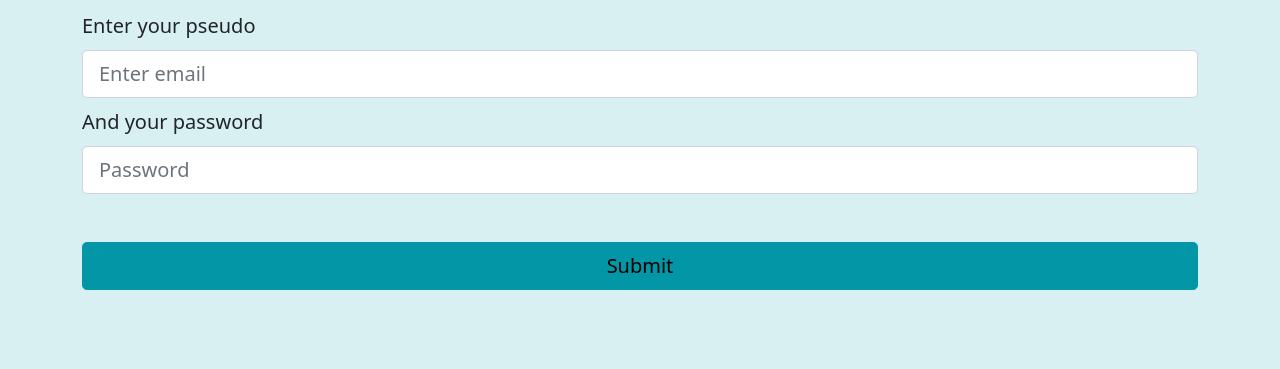
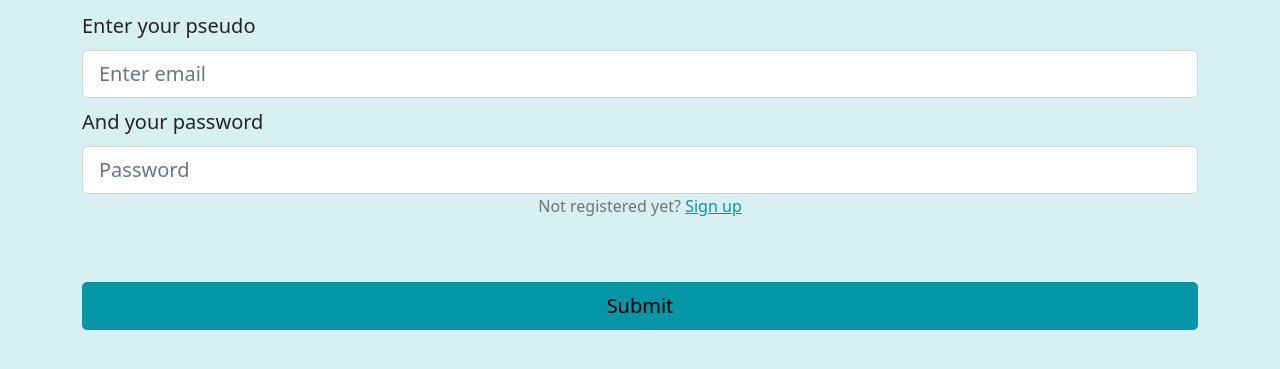
Before and after one commit to HE-Arc/E.T.-Telephone-Momo, a Django app: page /login in a window 1280 px wide. Shown: the part 131-500 px from the top of the page. Run offline with Django 3.2, Linux system fonts and the light colour scheme; some libraries are stand-ins or nearby versions.

Commit message:
Add sign up link to login page

```diff
--- a/ETMApp/templates/ETMApp/login.html
+++ b/ETMApp/templates/ETMApp/login.html
@@ -9,6 +9,11 @@
         <label for="password" class="col-form-label-lg">And your password</label>
         <input type="password"  name="password" class="form-control form-control-lg" placeholder="Password">
     </div>
+    <div class="text-center w-100">
+        <p class="text-muted font-weight-bold">Not registered yet?
+            <a href="/signup" class="text-primary ml-2">Sign up</a>
+        </p>
+    </div>
     {% csrf_token %}
     <button type="submit" class="btn btn-primary btn-lg w-100 mt-5">Submit</button>
 </form>
```
